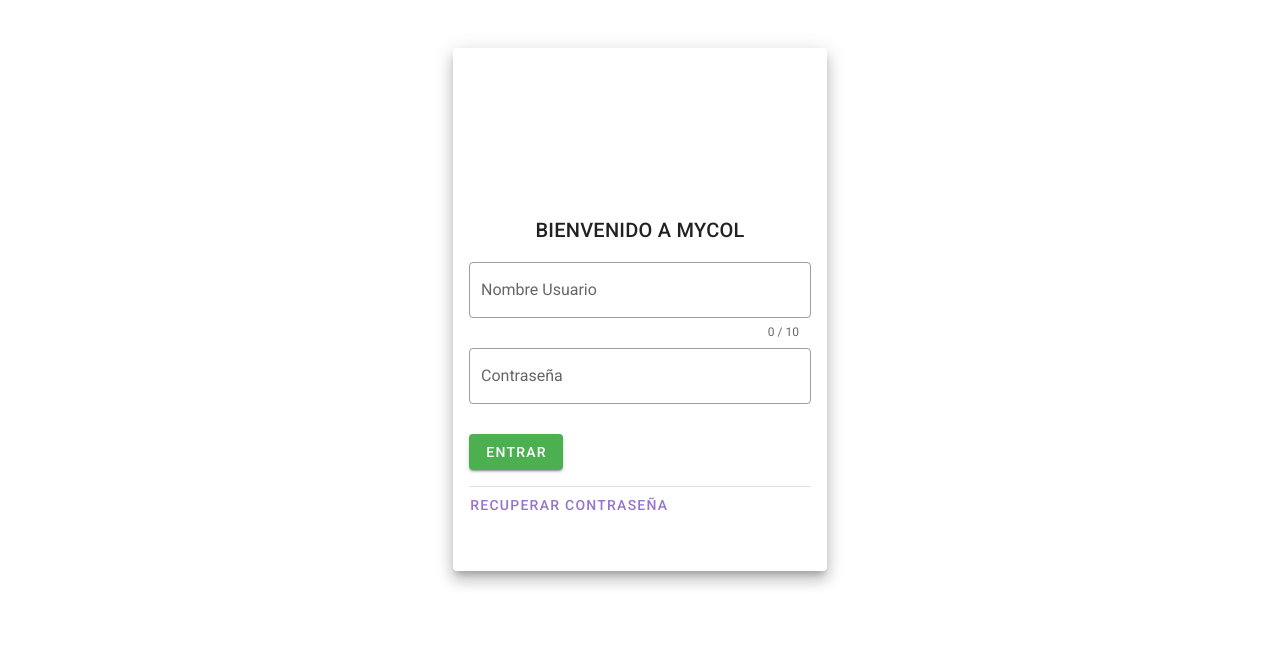
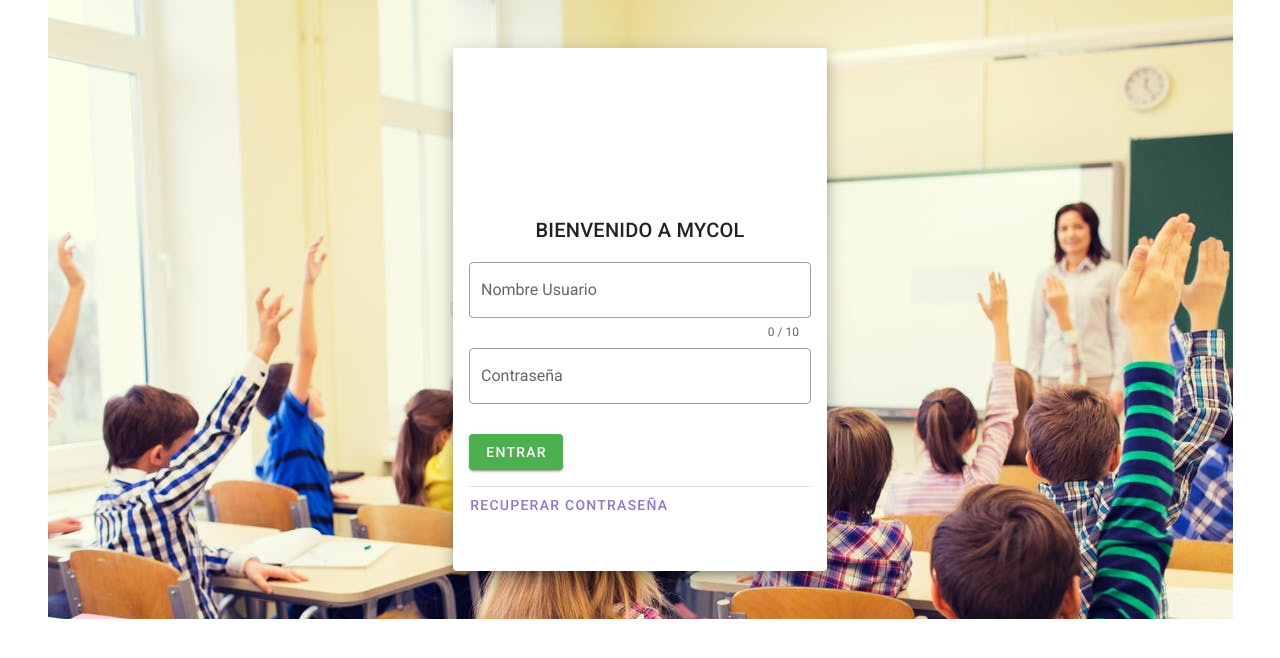
Before and after one commit to Twisterevolution/escuela-proyect, a Vue app: page / in a window 1280 px wide. Shown: the top 658 px of the page. Built offline with nearby package versions, Linux system fonts and the light colour scheme.

Commit message:
cambios del login y router view

```diff
--- a/src/App.vue
+++ b/src/App.vue
@@ -1,13 +1,15 @@
 <template>
-  <v-app id="inspire">
-     <v-main>
+<v-app>
+  <v-main>
       <router-view></router-view>
-    </v-main>
+  </v-main>
   </v-app>
 </template>
 
 <script>
+
   export default {
+
     data: () => ({
 
      }),
--- a/src/views/Home.vue
+++ b/src/views/Home.vue
@@ -1,6 +1,6 @@
 <template>
-  <v-app id="inspire">
-        <v-navigation-drawer v-model="drawer">
+<v-app>
+        <v-navigation-drawer app v-model="drawer">
       <v-list-item>
         <v-list-item-content>
           <v-list-item-title class="title">
@@ -70,22 +70,26 @@
       </v-list>
     </v-navigation-drawer>
 
-    <v-app-bar  class="bandera" app color="deep-purple lighten-1
+    <v-app-bar app class="bandera" color="deep-purple lighten-1
 " dark>
       <v-app-bar-nav-icon @click="drawer = !drawer"></v-app-bar-nav-icon>
 
-      <v-toolbar-title ><v-icon>mdi-school</v-icon> MyCol</v-toolbar-title>
+      <v-toolbar-title><v-icon>mdi-school</v-icon> MyCol</v-toolbar-title>
     </v-app-bar>
 
-    <v-main>
-      <!--  -->
-    </v-main>
-  </v-app>
+<v-main>
+  <router-view>
+  </router-view>
+</v-main>
+
+</v-app>
 </template>
 
 <script>
   export default {
-    data: () => ({ drawer: null }),
+    data: () => ({
+      drawer: null,
+      }),
   }
 </script>
 
--- a/src/views/LoginView.vue
+++ b/src/views/LoginView.vue
@@ -1,27 +1,13 @@
 <template>
-<v-layout justify-center>
-     <v-img
-      class="bg-imagen"
-      height=""
-      src="../assets/presente.jpg"
-    ></v-img>
+<v-container>
+<v-row justify-center class="zz">
 
 
 <v-card
-
-    :loading="loading"
-    class="mx-auto my-12"
+    class="mx-auto my-12  xx"
     max-width="374"
     elevation="10"
   >
-    <template slot="progress">
-      <v-progress-linear
-        color="deep-purple"
-        height="10"
-        indeterminate
-      ></v-progress-linear>
-    </template>
-
     <v-img
       class="avatar"
       height="150"
@@ -85,7 +71,8 @@
     </v-card-actions>
   </v-card>
 
-</v-layout>
+</v-row>
+</v-container>
 </template>
 
 <script>
@@ -98,6 +85,17 @@ export default {
 </script>
 
 <style >
+
+.zz{
+    background-image: url('../assets/presente.jpg');
+}
+.zz:before{
+
+     -webkit-filter: brightness(60%);
+        filter: brightness(60%);
+        opacity: 0.5;
+        filter: blur(6px);
+}
     .bg-imagen{
         position: absolute;
         height: 100vh;
@@ -107,6 +105,7 @@ export default {
         opacity: 0.5;
         filter: blur(6px);
     }
+
     .avatar{
         border-radius: 50%;
         bottom: 10px;
```
Also changed, not shown: src/views/PrincipalPanel.vue (added, +17 -0 lines).
